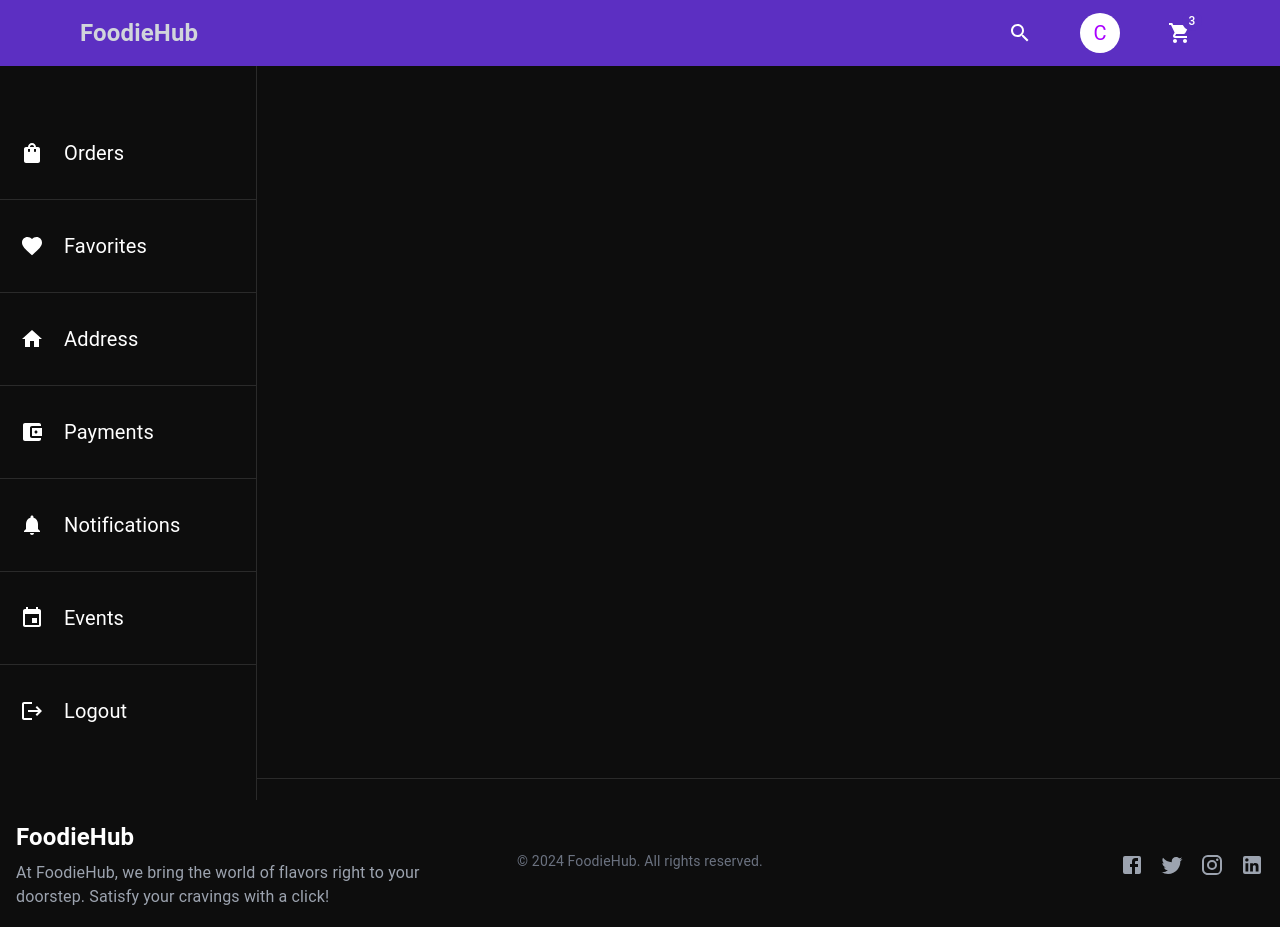
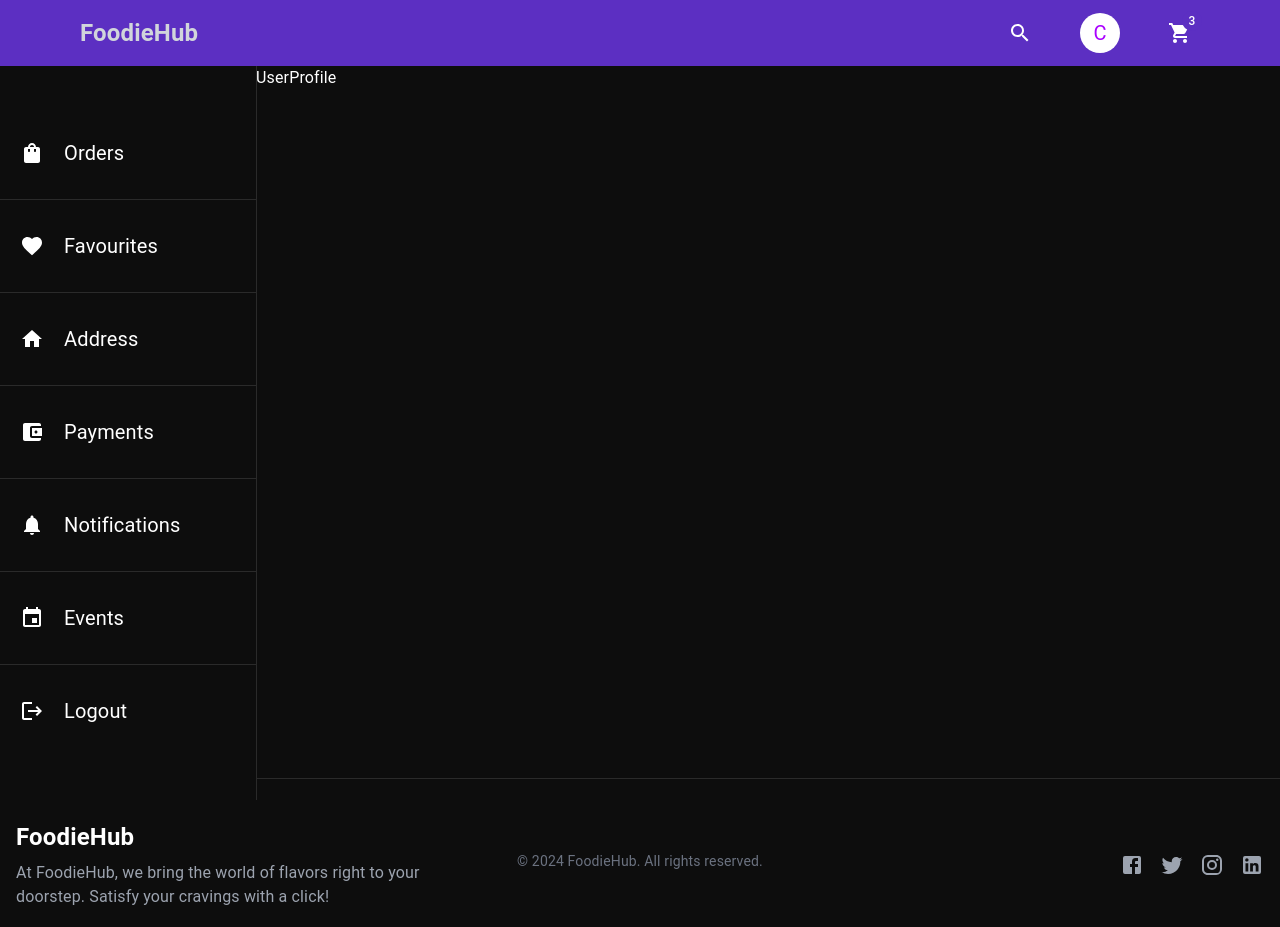
Before and after one commit to DulangaMendis/FoodieHub-frontend, a React (Create React App) app: page /my-profile in a window 1280 px wide. Built offline with nearby package versions, Linux system fonts and the light colour scheme.

Commit message:
Build Customer Routes

```diff
--- a/src/App.js
+++ b/src/App.js
@@ -7,6 +7,7 @@ import { Footer } from './component/common/footer/Footer';
 import { Home } from './component/Navbar/Home/Home';
 import { Cart } from './component/cart/Cart';
 import { Profile } from './component/profile/Profile';
+import { CustomerRouter } from './Routers/CustomerRouter';
 
 
 
@@ -16,11 +17,12 @@ function App() {
   return (
     <ThemeProvider theme={darkTheme}>
       <CssBaseline></CssBaseline>
-      <Navbar/>
-       {/* <Home/>
+      {/* <Navbar/>
+       <Home/>
       <RestaurantDetails></RestaurantDetails>
-      <Cart></Cart> */}
-      <Profile/>
+      <Cart></Cart>
+      <Profile/> */}
+      <CustomerRouter/>
       <Footer></Footer>
 
     </ThemeProvider>
--- a/src/Routers/CustomerRouter.jsx
+++ b/src/Routers/CustomerRouter.jsx
@@ -1,7 +1,23 @@
 import React from 'react'
+import { Navbar } from '../component/common/navbar/Navbar'
+import { Route, Routes } from 'react-router-dom'
+import { Home } from '../component/Navbar/Home/Home'
+import { RestaurantDetails } from '../component/Navbar/Restaurant/RestaurantDetails'
+import { Cart } from '../component/cart/Cart'
+import { Profile } from '../component/profile/Profile'
 
 export const CustomerRouter = () => {
   return (
-    <div>CustomerRouter</div>
+    <div>
+        <Navbar/>
+        <Routes>
+            <Route path='/' element={<Home/>} />
+            <Route path='/account/:register' element={<Home/>} />
+            <Route path='/restaurant/:city/:title/:id' element={<RestaurantDetails/>} />
+            <Route path='/cart' element={<Cart/>} />
+            <Route path='/my-profile/*' element={<Profile/>} />
+        </Routes>
+
+    </div>
   )
 }
--- a/src/component/profile/ProfileNavigation.jsx
+++ b/src/component/profile/ProfileNavigation.jsx
@@ -11,7 +11,7 @@ import { useNavigate } from 'react-router-dom';
 
 const menu = [
     { title: "Orders", icon: <ShoppingBagIcon /> },
-    { title: "Favorites", icon: <FavoriteIcon /> },
+    { title: "Favourites", icon: <FavoriteIcon /> },
     { title: "Address", icon: <HomeIcon /> },
     { title: "Payments", icon: <AccountBalanceWalletIcon /> },
     { title: "Notifications", icon: <NotificationsIcon /> },
```
